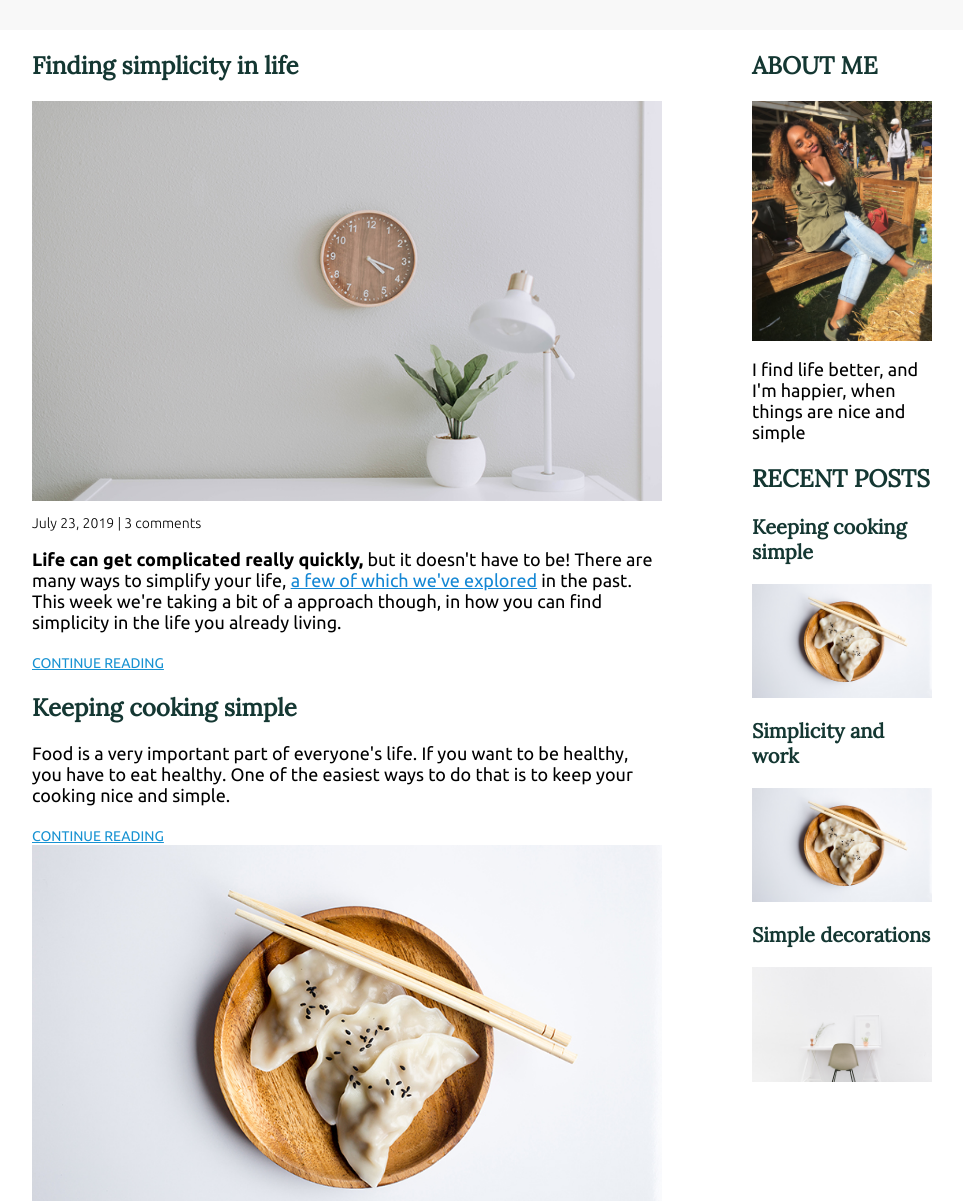
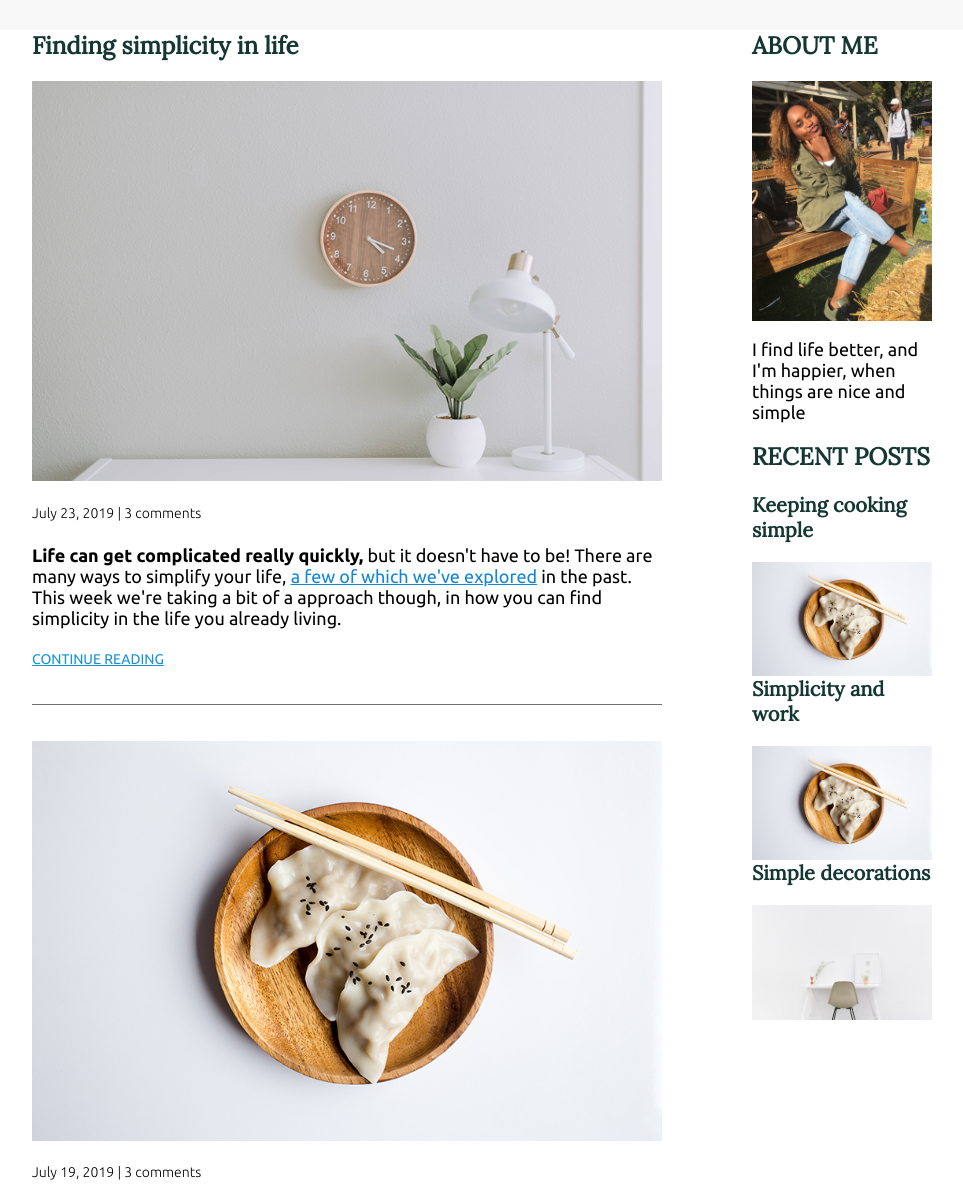
Before and after one commit to Renda02/mj-blog, a plain HTML site: page index.html in a window 1280 px wide. Shown: the part 99-1300 px from the top of the page, without its empty margins (158-1121 px from the left). Drawn offline with Linux system fonts and the light colour scheme.

Commit message:
change the sequence

```diff
--- a/src/styles.css
+++ b/src/styles.css
@@ -19,6 +19,7 @@ h3 {
   font-family: "Lora", serif;
   font-weight: 400;
   color: #143732;
+  margin-top: 0;
 }
 
 h1 {
@@ -36,6 +37,7 @@ h1 {
 h2 {
   font-size: 1.5rem;
   font-weight: bold;
+
 }
 
 h3 {
@@ -46,6 +48,10 @@ h3 {
 .article-info,
 .article-read-more {
   font-size: 0.875rem;
+}
+
+.article-info {
+  margin: 1.7em 0;
 }
 
 .article-read-more {
@@ -97,34 +103,29 @@ Layout
 
 .container-flex {
   display: flex;
-  justify-content: space-between;  flex-direction: column;
+  justify-content: space-between;
+  flex-direction: column;
 }
 
 header {
   background: #f8f8f8;
-  padding: 2em 0;text-align: center;
+  padding: 2em 0;
+  text-align: center;
 }
 
-
-@media (min-width:675px) {
-  .container-flex{
+@media (min-width: 675px) {
+  .container-flex {
     flex-direction: row;
   }
 
-  main{
+  main {
     width: 70%;
   }
 
-  aside{
+  aside {
     width: 20%;
   }
-
 }
-
-
-
-
-
 
 /* navigation */
 
@@ -175,9 +176,24 @@ footer {
   margin: 0 auto;
 }
 
-/*.article-recent {
+/* article */
+
+.article-featured {
+  border-bottom: #707070 1.8px solid;
+  padding-bottom: 2em;
+  margin-bottom: 2em;
+}
+
+.article-recent {
   display: flex;
-  flex-direction: row-reverse;
-  justify-content: space-between;
+  flex-direction: column;
+  margin-bottom: 1.4em;
 }
-*/
+
+.article-recent-main {
+  order: 2;
+}
+
+.article-recent-secondary {
+  order: 1;
+}
```
Also changed, not shown: index.html (+1 -0 lines).
